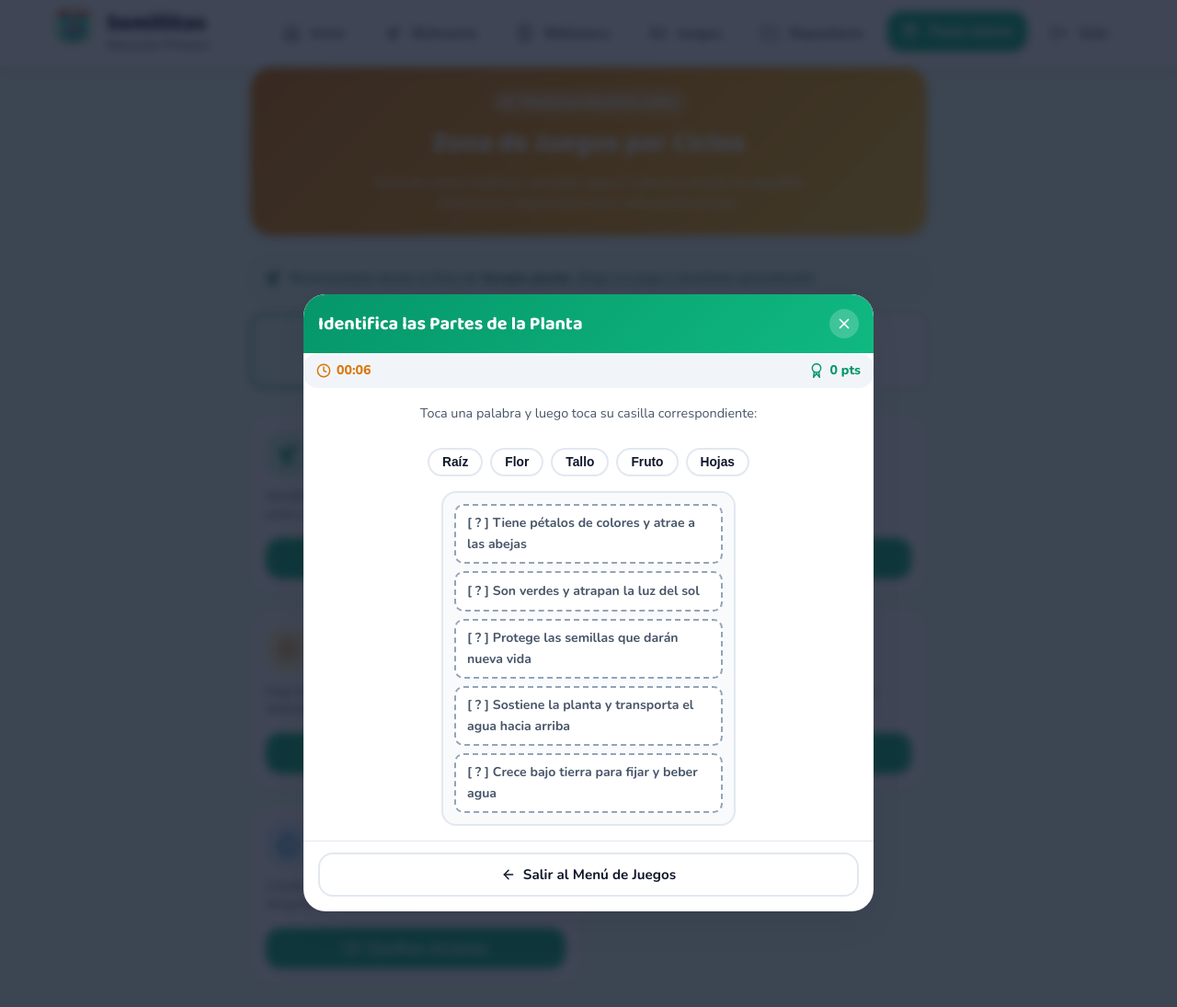
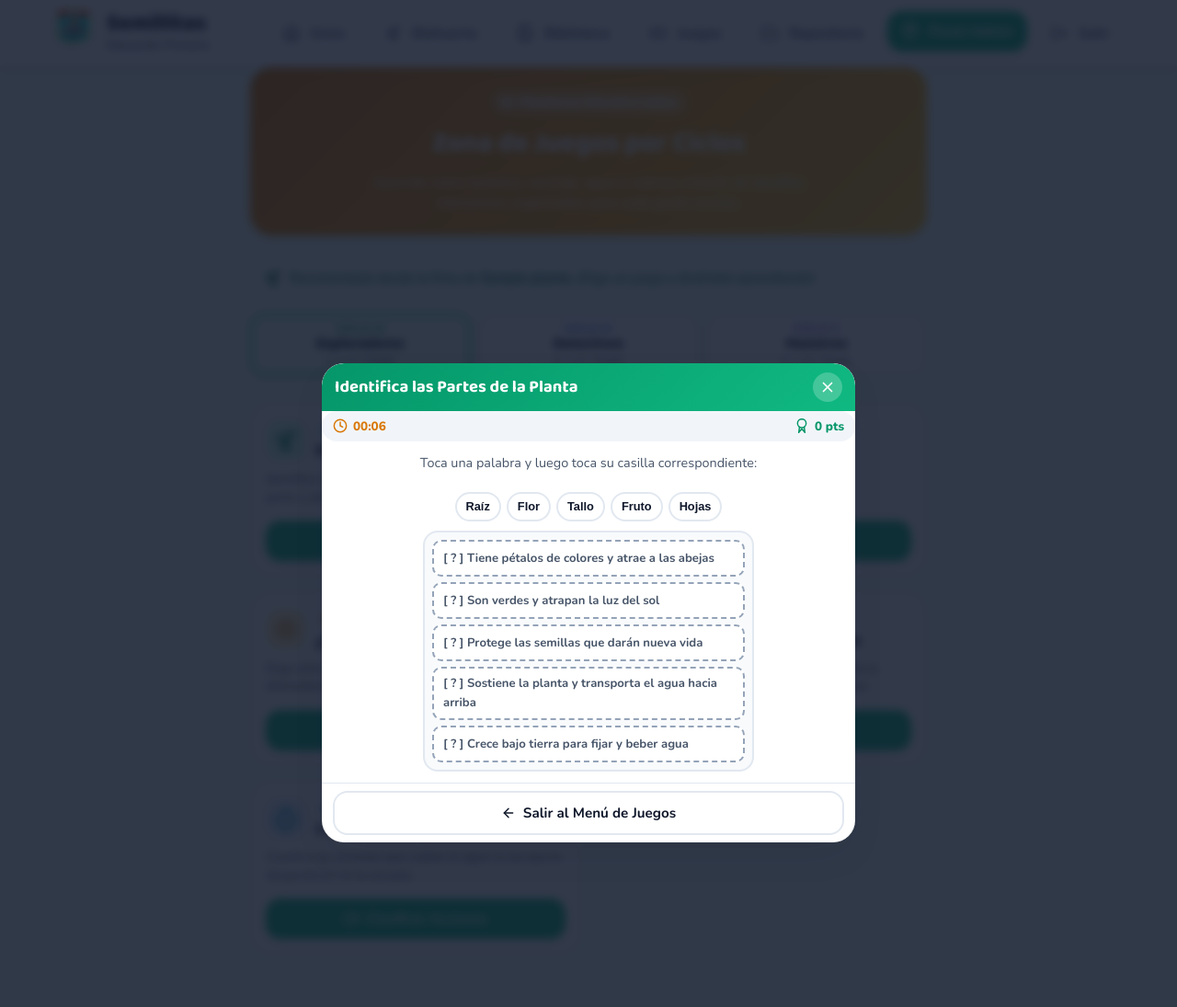
Before and after one commit to CristianErick/biohuerto-digital, a PHP site: page /semillitas/juegos/index.php?juego=partesPlanta&planta=1 in a window 1280 px wide. Shown: the top 1095 px of the page at 92% size. Run offline with PHP 8.4, Linux system fonts and the light colour scheme; a user stored in the database is signed in; tables that the repository leaves empty hold one stand-in row (values such as "Sample post").

Commit message:
Juegos: ajustes responsive movil (overflow, botones, crucigrama)

```diff
--- a/juegos/css/juegos.css
+++ b/juegos/css/juegos.css
@@ -1,4 +1,14 @@
-/* ═══ PLATAFORMA DE JUEGOS EDUCATIVOS POR CICLOS — Semillitas del Futuro ═══ */
+/* ═══ PLATAFORMA DE JUEGOS EDUCATIVOS POR CICLOS — Semillitas del Futuro ═══
+   Totalmente adaptado a móviles (Mobile-First, sin desbordamientos) */
+
+*, *::before, *::after {
+  box-sizing: border-box;
+}
+
+html, body {
+  overflow-x: hidden !important;
+  max-width: 100vw !important;
+}
 
 /* Tabs de Ciclos Educativos */
 .ciclos-tabs {
@@ -6,19 +16,22 @@
   gap: 8px;
   margin-bottom: var(--space-lg);
   overflow-x: auto;
-  padding-bottom: 4px;
+  padding-bottom: 6px;
   -webkit-overflow-scrolling: touch;
   scrollbar-width: none;
+  width: 100%;
+  max-width: 100%;
+  box-sizing: border-box;
 }
 .ciclos-tabs::-webkit-scrollbar { display: none; }
 
 .ciclo-tab-btn {
-  flex: 1 1 auto;
-  min-width: 140px;
+  flex: 1 1 0;
+  min-width: 110px;
   background: #ffffff;
   border: 2px solid var(--color-border);
   border-radius: var(--radius-md);
-  padding: 10px 14px;
+  padding: 8px 10px;
   display: flex;
   flex-direction: column;
   align-items: center;
@@ -53,7 +68,7 @@
 }
 
 .ciclo-tab-btn__badge {
-  font-size: 0.72rem;
+  font-size: 0.7rem;
   font-weight: 800;
   text-transform: uppercase;
   letter-spacing: 0.5px;
@@ -64,19 +79,22 @@
 
 .ciclo-tab-btn__title {
   font-family: var(--font-heading);
-  font-size: 1.05rem;
+  font-size: 0.98rem;
   font-weight: 800;
   color: var(--color-text);
+  line-height: 1.2;
 }
 
 .ciclo-tab-btn__grades {
-  font-size: 0.75rem;
+  font-size: 0.72rem;
   color: var(--color-text-muted);
 }
 
 /* Contenido de Paneles por Ciclo */
 .ciclo-panel {
   display: none;
+  width: 100%;
+  max-width: 100%;
 }
 .ciclo-panel.active {
   display: block;
@@ -105,23 +125,26 @@
   box-shadow: var(--shadow-xs);
   transition: var(--transition);
   position: relative;
+  width: 100%;
+  box-sizing: border-box;
+  overflow: hidden;
 }
 
 .juego-card:hover {
-  transform: translateY(-4px);
+  transform: translateY(-3px);
   box-shadow: var(--shadow-md);
 }
 
 .juego-card__top {
   display: flex;
   align-items: center;
-  gap: 12px;
+  gap: 10px;
   margin-bottom: 8px;
 }
 
 .juego-card__icon {
-  width: 48px;
-  height: 48px;
+  width: 44px;
+  height: 44px;
   border-radius: var(--radius-md);
   display: flex;
   align-items: center;
@@ -130,7 +153,7 @@
 }
 
 .juego-card__tag {
-  font-size: 0.72rem;
+  font-size: 0.7rem;
   font-weight: 800;
   padding: 2px 8px;
   border-radius: var(--radius-full);
@@ -141,6 +164,7 @@
   font-size: 1.15rem;
   color: var(--color-text);
   margin: 0;
+  line-height: 1.25;
 }
 
 .juego-card__desc {
@@ -155,56 +179,64 @@
   margin-top: auto;
 }
 
-/* ═══ Modal General de Juegos ═══ */
+/* ═══ Modal General de Juegos (Adaptativo Celular) ═══ */
 .juego-modal-overlay {
   display: none;
   position: fixed;
   inset: 0;
-  background: rgba(15, 23, 42, 0.8);
+  background: rgba(15, 23, 42, 0.85);
   z-index: 1200;
   align-items: center;
   justify-content: center;
-  padding: var(--space-sm);
+  padding: 8px;
   backdrop-filter: blur(5px);
+  box-sizing: border-box;
+  overflow-x: hidden;
+  overflow-y: auto;
 }
 .juego-modal-overlay.active { display: flex; }
 
 .juego-modal {
   background: #ffffff;
   width: 100%;
-  max-width: 620px;
+  max-width: 580px;
+  max-height: 94dvh;
   max-height: 94vh;
   border-radius: var(--radius-lg);
   overflow-y: auto;
+  overflow-x: hidden;
   box-shadow: var(--shadow-lg);
   display: flex;
   flex-direction: column;
   position: relative;
   box-sizing: border-box;
+  margin: auto;
 }
 
 .juego-modal__header {
   background: linear-gradient(135deg, #059669, #10b981);
   color: #ffffff;
-  padding: var(--space-md);
+  padding: 10px 14px;
   display: flex;
   align-items: center;
   justify-content: space-between;
   border-radius: var(--radius-lg) var(--radius-lg) 0 0;
+  flex-shrink: 0;
 }
 
 .juego-modal__title {
   font-family: var(--font-heading);
-  font-size: 1.25rem;
+  font-size: 1.15rem;
   margin: 0;
   display: flex;
   align-items: center;
   gap: 8px;
   color: #ffffff;
+  line-height: 1.2;
 }
 
 .juego-modal__close {
-  background: rgba(255, 255, 255, 0.2);
+  background: rgba(255, 255, 255, 0.22);
   border: none;
   color: #ffffff;
   width: 32px;
@@ -214,16 +246,18 @@
   align-items: center;
   justify-content: center;
   cursor: pointer;
-  transition: background 0.2s;
+  flex-shrink: 0;
 }
-.juego-modal__close:hover { background: rgba(255, 255, 255, 0.35); }
 
 .juego-modal__body {
-  padding: var(--space-md);
+  padding: 12px;
   flex-grow: 1;
   display: flex;
   flex-direction: column;
-  gap: var(--space-md);
+  gap: 10px;
+  width: 100%;
+  box-sizing: border-box;
+  overflow-x: hidden;
 }
 
 .juego-hud {
@@ -232,9 +266,10 @@
   justify-content: space-between;
   background: #f1f5f9;
   border-radius: var(--radius-md);
-  padding: 8px 14px;
+  padding: 6px 12px;
   font-weight: 800;
-  font-size: 0.88rem;
+  font-size: 0.84rem;
+  flex-shrink: 0;
 }
 
 .juego-hud__timer {
@@ -252,10 +287,11 @@
 }
 
 .juego-modal__actions {
-  padding: var(--space-sm) var(--space-md) var(--space-md);
+  padding: 8px 12px;
   display: flex;
   gap: 8px;
   border-top: 1px solid var(--color-border);
+  flex-shrink: 0;
 }
 
 /* ═══ Modal de Felicitaciones con Estrellas ═══ */
@@ -355,47 +392,46 @@
   background: #dcfce7;
   border-color: #22c55e;
   cursor: default;
-  animation: pulse 0.4s ease;
 }
 
 /* ═══ ESTILOS: IDENTIFICAR PARTES PLANTA ═══ */
 .planta-drag-zone {
   display: flex;
   flex-direction: column;
-  gap: var(--space-md);
+  gap: 10px;
   align-items: center;
+  width: 100%;
+  box-sizing: border-box;
 }
 
 .planta-diagram {
   width: 100%;
-  max-width: 320px;
+  max-width: 360px;
   background: #f8fafc;
   border: 2px solid #e2e8f0;
   border-radius: var(--radius-md);
-  padding: 12px;
+  padding: 8px;
   display: flex;
   flex-direction: column;
-  gap: 8px;
+  gap: 6px;
+  box-sizing: border-box;
 }
 
 .diagram-slot {
   border: 2px dashed #94a3b8;
   border-radius: var(--radius-sm);
-  padding: 8px 12px;
+  padding: 6px 10px;
   display: flex;
   align-items: center;
   justify-content: space-between;
   background: #ffffff;
-  min-height: 44px;
-  font-size: 0.88rem;
+  min-height: 40px;
+  font-size: 0.82rem;
   font-weight: 700;
   color: var(--color-text-muted);
-  transition: all 0.2s;
-}
-
-.diagram-slot.highlight {
-  border-color: var(--color-primary);
-  background: #ecfdf5;
+  box-sizing: border-box;
+  word-break: break-word;
+  overflow-wrap: break-word;
 }
 
 .diagram-slot.filled {
@@ -407,20 +443,26 @@
 .parts-bank {
   display: flex;
   flex-wrap: wrap;
-  gap: 8px;
+  gap: 6px;
   justify-content: center;
+  width: 100%;
+  box-sizing: border-box;
 }
 
 .part-chip {
   background: #ffffff;
   border: 2px solid var(--color-border);
   border-radius: var(--radius-full);
-  padding: 6px 14px;
+  padding: 6px 10px;
   font-weight: 800;
-  font-size: 0.86rem;
+  font-size: 0.8rem;
   color: var(--color-text);
   cursor: pointer;
   transition: all 0.2s;
+  box-sizing: border-box;
+  line-height: 1.25;
+  white-space: normal;
+  text-align: center;
 }
 
 .part-chip:hover, .part-chip.selected {
--- a/juegos/index.php
+++ b/juegos/index.php
@@ -27,14 +27,27 @@ $isSubfolder = true;
 include __DIR__ . '/../includes/header.php';
 ?>
 
-<link rel="stylesheet" href="css/juegos.css?v=20261117b">
+<link rel="stylesheet" href="css/juegos.css?v=20261117c">
 
 <style>
+  html, body {
+    overflow-x: hidden !important;
+    max-width: 100vw !important;
+  }
+
   .juegos-page-container {
     max-width: 768px;
     margin: 0 auto;
     padding: 0 var(--space-md) var(--space-2xl);
     box-sizing: border-box;
+    width: 100%;
+    overflow-x: hidden;
+  }
+
+  @media (max-width: 480px) {
+    .juegos-page-container {
+      padding: 0 8px var(--space-xl);
+    }
   }
 
   .juegos-hero {
@@ -498,7 +511,7 @@ include __DIR__ . '/../includes/header.php';
 
 <!-- Scripts de Sonidos y Motor de Juegos -->
 <script src="../assets/js/sounds.js?v=20261117"></script>
-<script src="js/juegos-engine.js?v=20261117b"></script>
+<script src="js/juegos-engine.js?v=20261117c"></script>
 
 <script>
 document.addEventListener('DOMContentLoaded', () => {
--- a/juegos/js/juegos-engine.js
+++ b/juegos/js/juegos-engine.js
@@ -549,7 +549,7 @@ class GameManager {
           </ul>
         </div>
         <p style="font-weight:800; font-size:0.9rem; text-align:center; margin-bottom:8px;">¿De qué cultivo o amigo se trata?</p>
-        <div style="display:grid; grid-template-columns:1fr 1fr; gap:8px;" id="adivinaBtns">
+        <div style="display:grid; grid-template-columns:repeat(auto-fit, minmax(130px, 1fr)); gap:8px; width:100%; box-sizing:border-box;" id="adivinaBtns">
           ${opcionesMezcladas.map(opt => `
             <button type="button" class="btn btn--outline btn-opt" data-val="${opt}">${opt}</button>
           `).join('')}
@@ -809,7 +809,7 @@ class GameManager {
           <button type="button" class="part-chip" data-cat="${c.cat}">${c.nombre}</button>
         `).join('')}
       </div>
-      <div style="display:grid; grid-template-columns:1fr 1fr; gap:8px;">
+      <div style="display:grid; grid-template-columns:1fr 1fr; gap:6px; width:100%; box-sizing:border-box;">
         <div class="water-box" data-cat="hoja" style="border-color:#10b981;">
           <div class="water-box__head" style="color:#059669;">🍃 HOJAS</div>
           <div class="box-items"></div>
@@ -1288,7 +1288,7 @@ class GameManager {
       </p>
 
       <div style="display:flex; justify-content:center; margin-bottom:12px;">
-        <div class="crossword-grid" style="grid-template-columns:repeat(${crucigramaElegido.cols}, 36px);">
+        <div class="crossword-grid" style="grid-template-columns:repeat(${crucigramaElegido.cols}, clamp(26px, 7vw, 36px));">
           ${crucigramaElegido.grid.map(fila => fila.map(celda => {
             if (celda.b) {
               return `<div class="cw-cell black"></div>`;
```
Also changed, not shown: other parts of juegos/css/juegos.css (+167 -83 lines).
